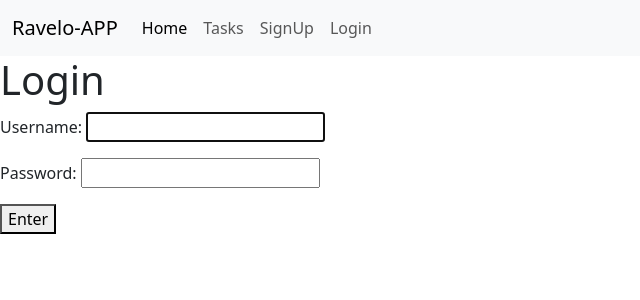
After one commit to Ravelo-Dev/Django_CRUD, a Django app: page /signin/ in a window 1280 px wide. The commit adds this page. Shown: the top 300 px of the page, without its empty margins (0-640 px from the left). Run offline with Django 4.2, Linux system fonts and the light colour scheme.

Commit message:
Actualizacion del proyecto:
Se agregaron opciones como LogOut = signout
LogIn = signin con sus urls.

signin.html agregado

```diff
--- a/DjangoCRUD/urls.py
+++ b/DjangoCRUD/urls.py
@@ -22,5 +22,7 @@ urlpatterns = [
     path('admin/', admin.site.urls),
     path('', views.home, name='home'),
     path('signup/', views.signup, name='signup'),
+    path('logout/', views.signout, name='logout'),
     path('tasks/', views.tasks, name='tasks'),
+    path('signin/', views.signin, name='signin'),
 ]
--- a/tasks/templates/base.html
+++ b/tasks/templates/base.html
@@ -19,15 +19,21 @@
                 <a class="nav-link active" aria-current="page" href="/">Home</a>
               </li>
               <li class="nav-item">
-                <a class="nav-link" href="/tasks/">Tasks</a>
+                <a class="nav-link" href="/tasks">Tasks</a>
+              </li>
+              {% if user.is_authenticated %}
+              <li class="nav-item">
+                <a class="nav-link" href="/logout">LogOut</a>
+              </li>
+              {% else %}
+              <li class="nav-item">
+                <a class="nav-link" href="/signup">SignUp</a>
               </li>
               <li class="nav-item">
-                <a class="nav-link" href="/signup/">SignUp</a>
+                <a class="nav-link" href="/signin">Login</a>
               </li>
+              {% endif %}
             </ul>
-            <span class="navbar-text">
-              Navbar text with an inline element
-            </span>
           </div>
         </div>
       </nav>
--- /dev/null
+++ b/tasks/templates/signin.html
@@ -0,0 +1,14 @@
+{% extends 'base.html' %}
+
+{% block content %}
+<h1>Login</h1>
+<form action="/signin/" method="post">
+    {% csrf_token %}
+    {{form.as_p}}
+
+    <button>
+        Enter
+    </button>
+
+</form>
+{% endblock %}
--- a/tasks/views.py
+++ b/tasks/views.py
@@ -1,7 +1,7 @@
 from django.shortcuts import render, HttpResponse, redirect
-from django.contrib.auth.forms import UserCreationForm
+from django.contrib.auth.forms import UserCreationForm, AuthenticationForm
 from django.contrib.auth.models import User
-from django.contrib.auth import login
+from django.contrib.auth import login, logout
 from django.db import IntegrityError
 
 # Create your views here.
@@ -33,3 +33,11 @@ def signup(request):
 
 def tasks(request):
     return render(request, 'tasks.html')
+
+def signout(request):
+    logout(request)
+    return redirect('home')
+
+def signin(request):
+    return render(request, 'signin.html', {
+        'form': AuthenticationForm})
```
Also changed, not shown: db.sqlite3.
